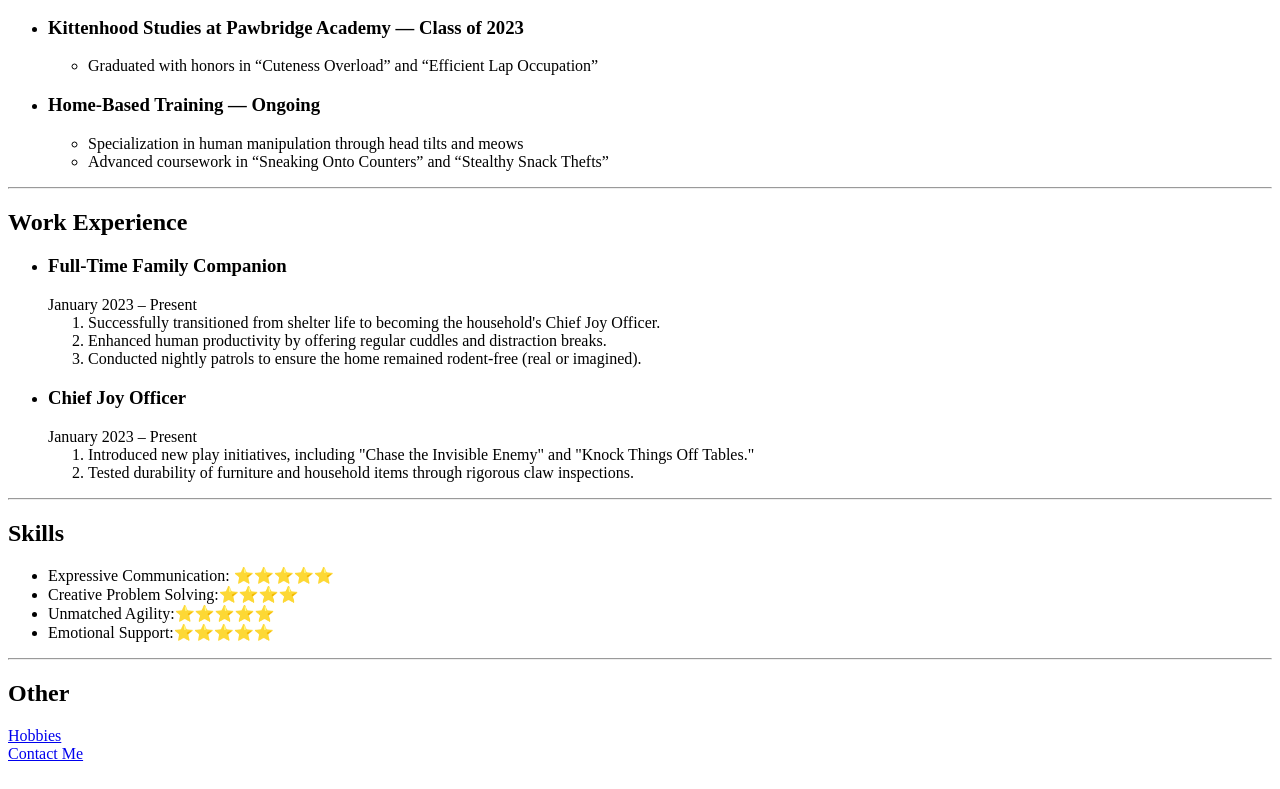
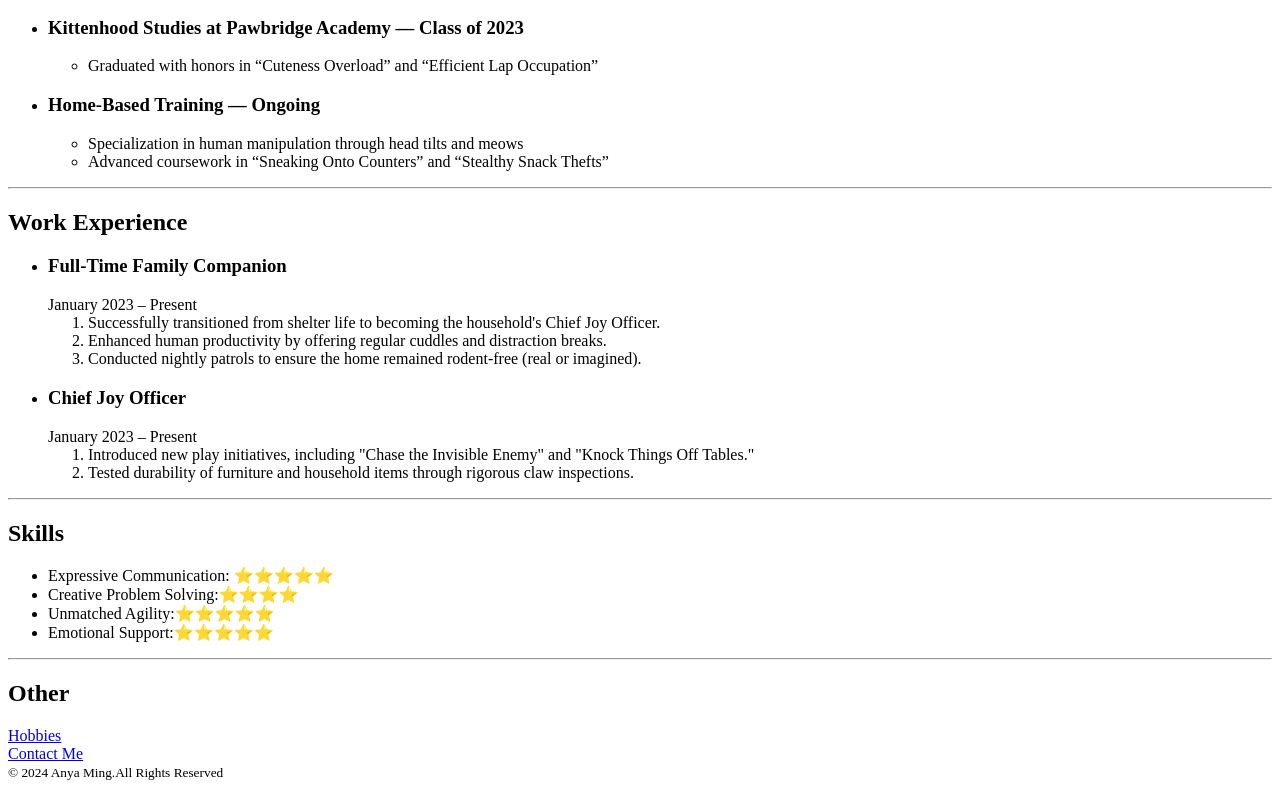
Before and after one commit to ayisha1113/resume-of-anya-2, a plain HTML site: page index.html in a window 1280 px wide. Shown: the part 455-1244 px from the top of the page. Drawn offline with Linux system fonts and the light colour scheme.

Commit message:
Update index.html

```diff
--- a/index.html
+++ b/index.html
@@ -66,5 +66,10 @@
 <a href="./Public/Hobbies.html">Hobbies</a>
 <br>
 <a href="./Public/Contact me.html">Contact Me</a>
+<footer>
+    <small>
+        © 2024 Anya Ming.All Rights Reserved
+    </small>
+</footer>
 </body>
 </html>
```
